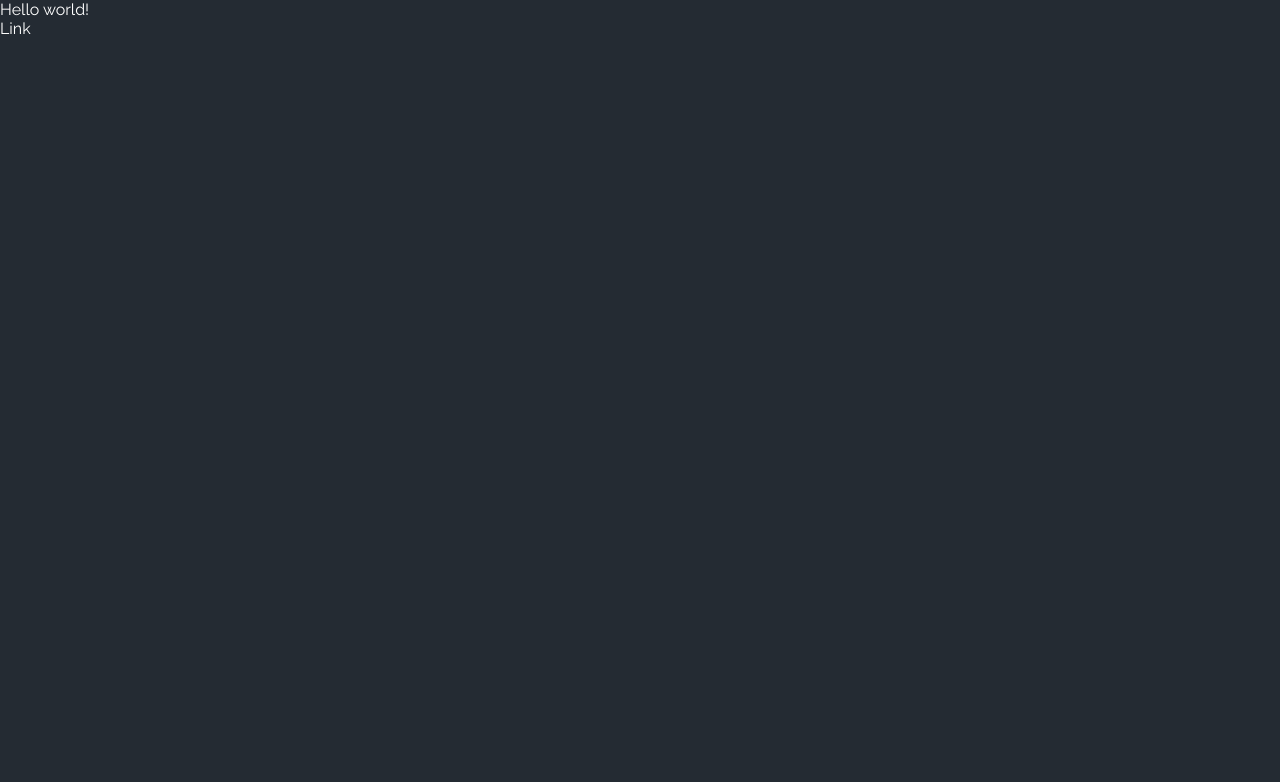
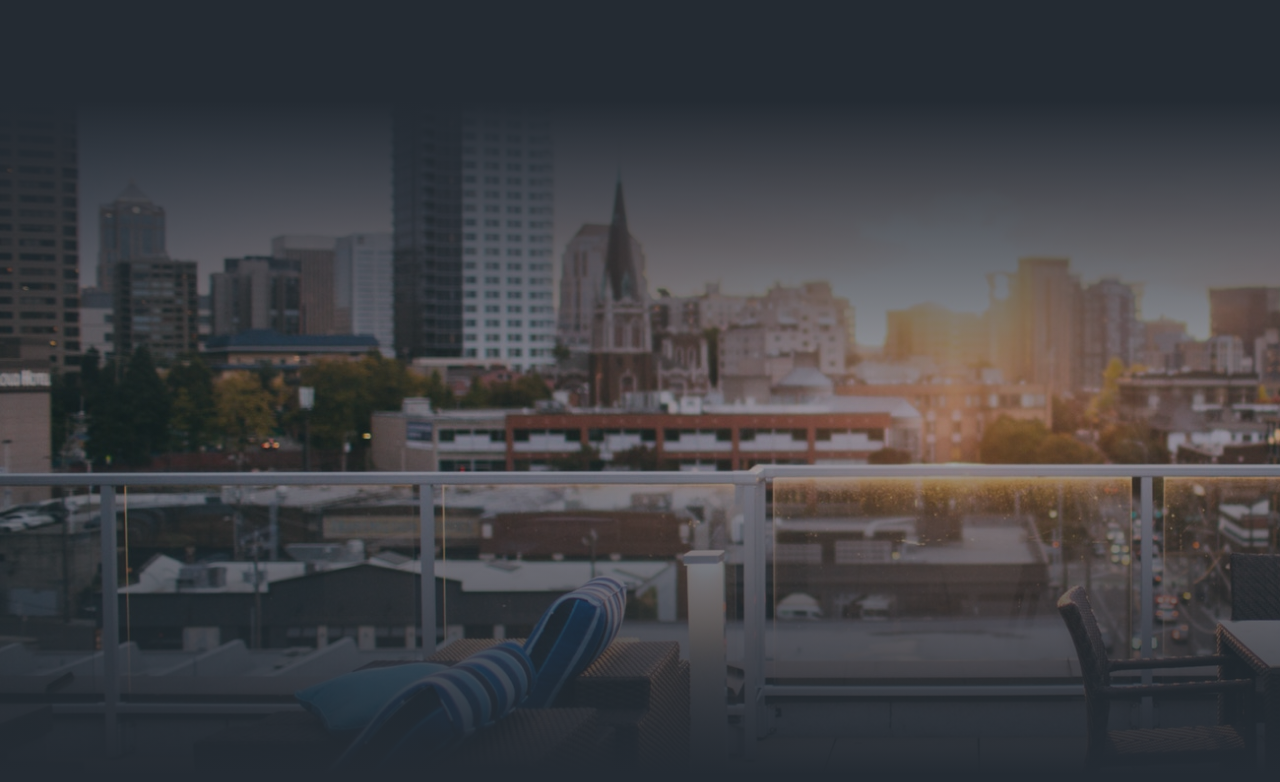
Before and after one commit to Orhan-designer/LoftHouse, a plain HTML site: page index.html in a window 1280 px wide. Drawn offline with Linux system fonts and the light colour scheme.

Commit message:
feat: header background

```diff
--- a/index.html
+++ b/index.html
@@ -10,8 +10,9 @@
 </head>
 
 <body>
-    <h1>Hello world!</h1>
-    <a href="#">Link</a>
+    <header class="header">
+
+    </header>
 </body>
 
 </html>
--- /dev/null
+++ b/scss/blocks/_header.scss
@@ -0,0 +1,8 @@
+.header {
+    min-height: 840px;
+    background: linear-gradient(180deg,
+            #242B33 11.98%,
+            rgba(45, 52, 60, 0.38) 51.04%,
+            #242B33 92.19%),
+        url('./../img/header/header-bg.jpg');
+}
--- a/scss/main.scss
+++ b/scss/main.scss
@@ -2,3 +2,7 @@
 @import './base/reset';
 @import "./base/vars";
 @import "./base/base";
+
+
+// Blocks
+@import "./blocks/header";
```
Also changed, not shown: css/main.css, img/header/header-bg.jpg (added), img/header/map.svg (added), img/header/mouse.svg (added), img/header/phone.svg (added), img/logo.svg (added), 1 other file.
